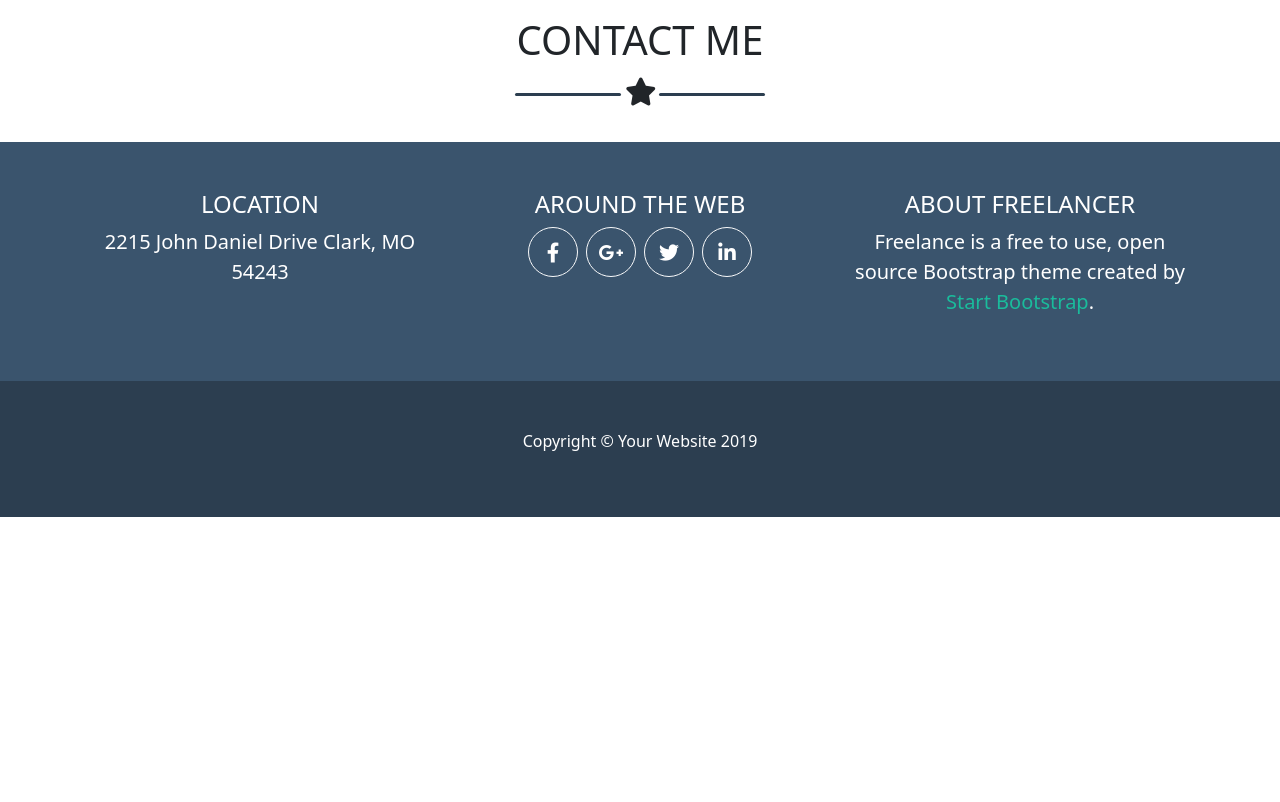
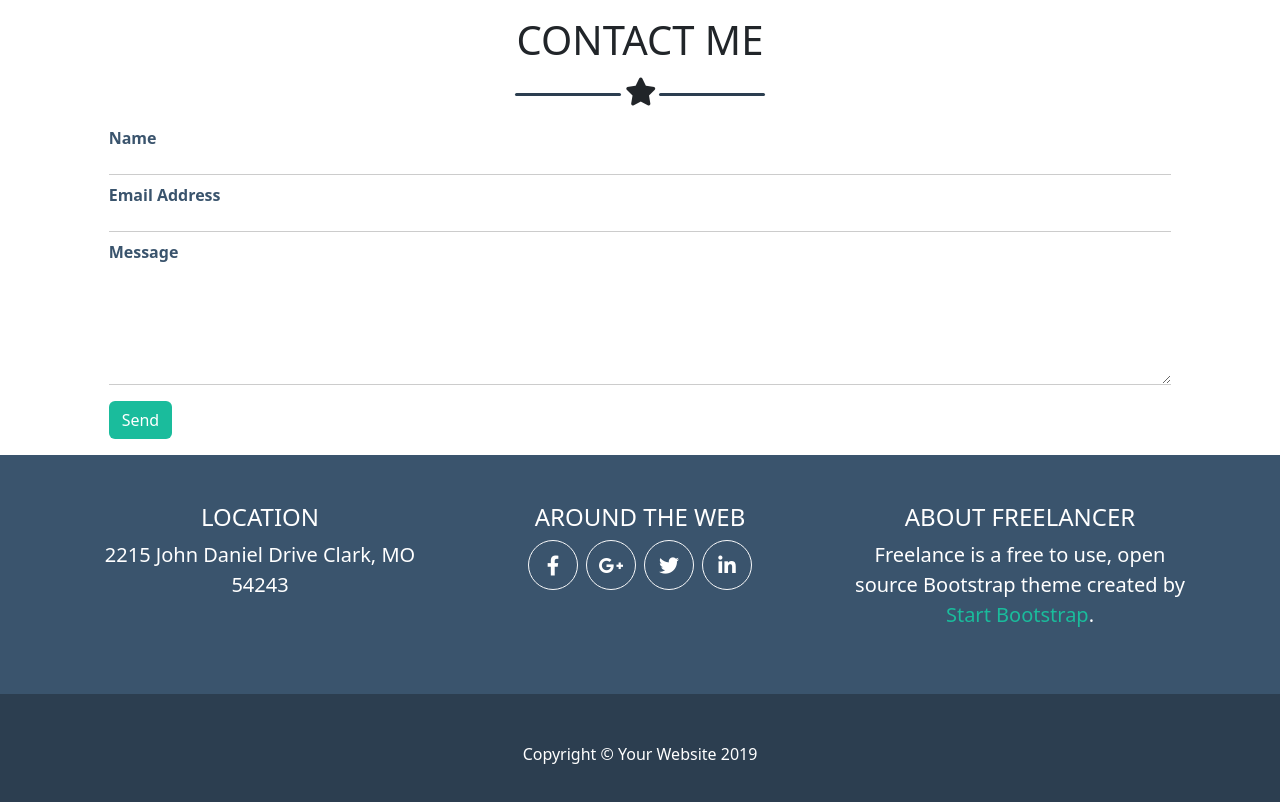
Before and after one commit to AlfredoCastrogiovanni/html-css-bootstrap-freelancer, a plain HTML site: page index.html in a window 1280 px wide. Shown: the part 1720-2522 px from the top of the page. Before the commit the page ends 2237 px from the top, so only its background shows below. Drawn offline with nearby package versions, Linux system fonts and the light colour scheme.

Commit message:
creazione section #contact

```diff
--- a/assets/style/style.css
+++ b/assets/style/style.css
@@ -33,6 +33,11 @@ body {
     background-color: rgb(44, 62, 80);
 }
 
+.my_button {
+    background-color: rgb(26, 188, 156);
+    color: white;
+}
+
 /* Header */
 header {
     background-color: rgb(44, 62, 80);
@@ -55,12 +60,30 @@ main #about {
     background-color: rgb(26, 188, 156);
 }
 
+main #contact .my_input {
+    border-width: 0 0 1px 0;
+    border-color: rgb(204, 204, 204);
+    border-radius: 0;
+}
+
+main #contact .my_input:focus {
+    box-shadow: 0 0 0 0.25rem rgba(26, 188, 156,0.3)!important;
+}
+
+main #contact .my_label {
+    color: rgb(58, 84, 109);
+    font-weight: bold;
+    margin: 0;
+}
+
+
+
 /* Footer */
 footer .upper-footer {
     background-color: rgb(58, 84, 109);
 }
 
-.my_circle {
+footer .my_circle {
     width: 50px;
     height: 50px;
     line-height: 50px;
--- a/index.html
+++ b/index.html
@@ -151,6 +151,25 @@
                     </div>
                 </div>
             </div>
+            <div class="row justify-content-center">
+                <div class="col-10">
+                    <form action="index.php" method="post">
+                        <div class="mb-2">
+                            <label for="name" class="form-label my_label">Name</label>
+                            <input type="text" class="form-control my_input p-0" name="name" id="name">
+                        </div>
+                        <div class="mb-2">
+                            <label for="email" class="form-label my_label">Email Address</label>
+                            <input type="email" class="form-control my_input p-0" name="email" id="email">
+                        </div>
+                        <div class="mb-3">
+                            <label for="message" class="form-label my_label">Message</label>
+                            <textarea class="form-control my_input p-0" name="message" id="message" rows="5"></textarea>
+                        </div>
+                        <button class="btn my_button">Send</button>
+                    </form>
+                </div>
+            </div>
         </section>
     </main>
 
```
